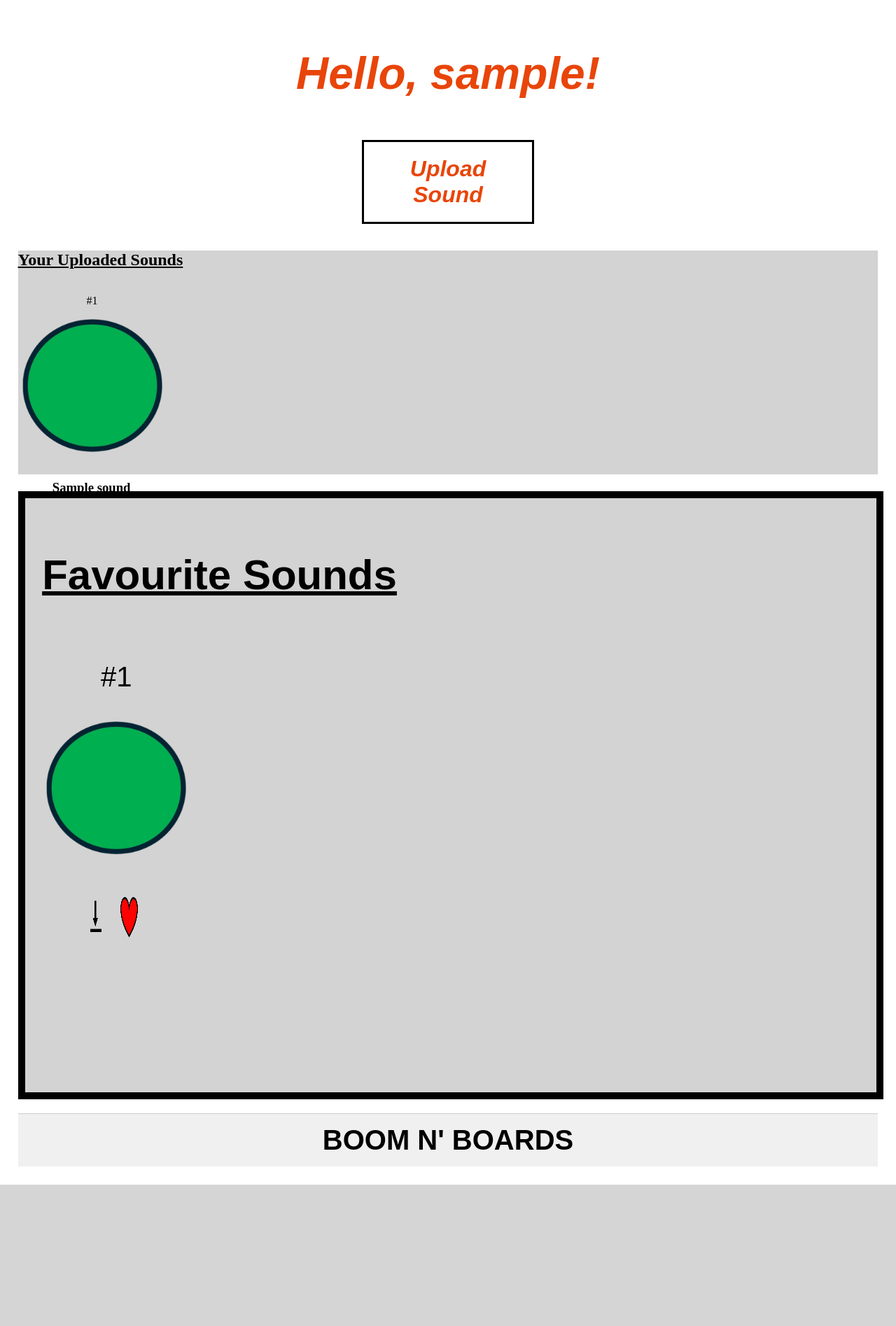
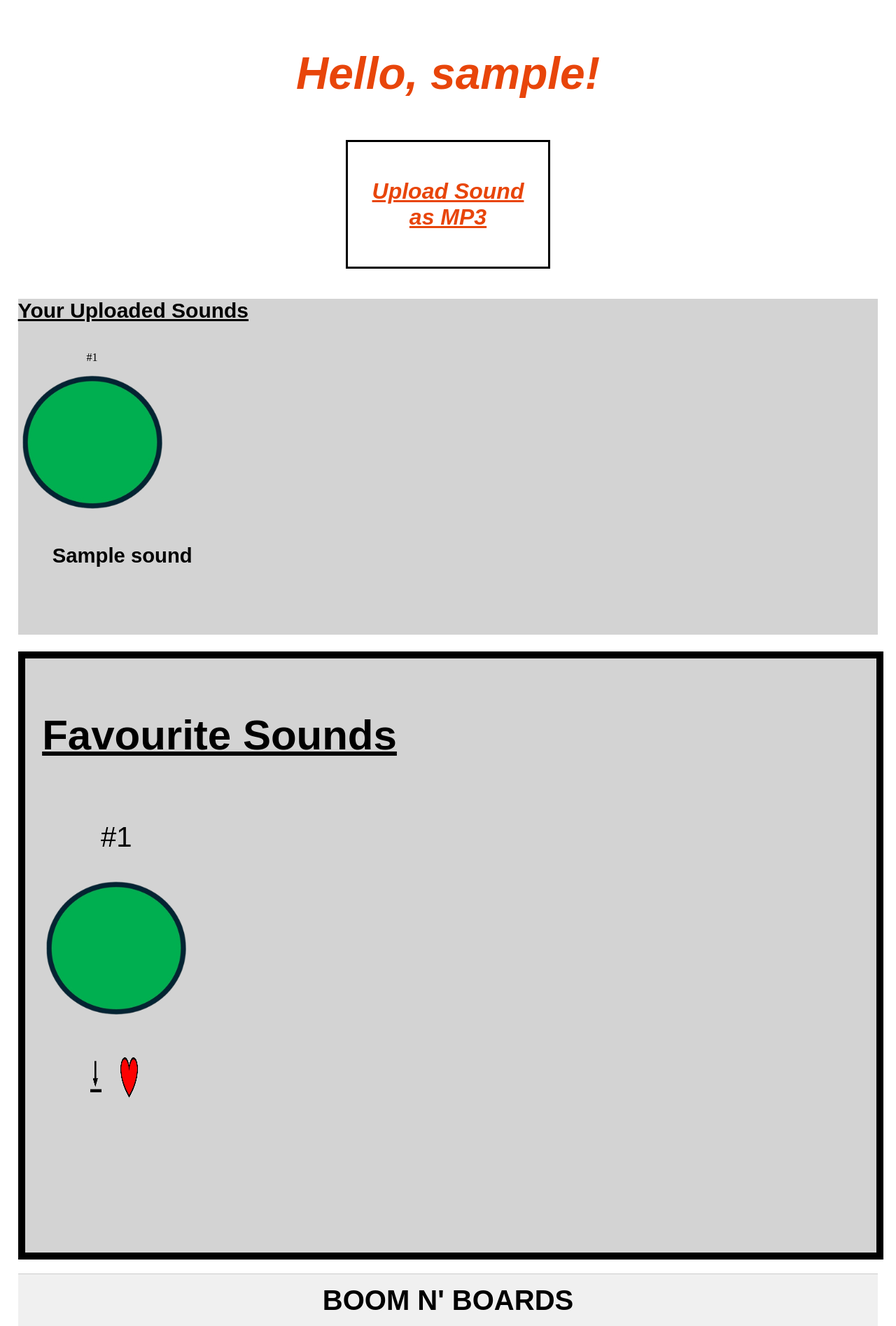
Before and after one commit to MayaJag77/BoomNBoard, a Django app: page /myaccount/ in a window 1280 px wide. Shown: the part 224-2119 px from the top of the page at 70% size. Before the commit the page ends 1917 px from the top, so only its background shows below. Run offline with Django 4.2, Linux system fonts and the light colour scheme; a user stored in the database is signed in; tables that the repository leaves empty hold one stand-in row (values such as "Sample post").

Commit message:
Fixed css for uploads in myaccount.html

```diff
--- a/BoomNBoard/static/styling/style.css
+++ b/BoomNBoard/static/styling/style.css
@@ -345,7 +345,7 @@ button{
     border-width: 10px;
     border-color: black;
     background-color: gray;
-    height: 5em;
+    height: 8em;
     width: 95%;
     font-family: Arial, Helvetica, sans-serif;
     font-size: 40px;
@@ -359,6 +359,10 @@ button{
     margin-right:8%;
     flex-direction: row;
     gap: 13%;
+    font-family: Arial, Helvetica, sans-serif;
+    font-size: 25px;
+    text-align: center;
+    margin-bottom: 1.5%;
 }
 
 .FavouriteDownloadLikeDiv{
--- a/BoomNBoard/templates/BoomNBoard/myaccount.html
+++ b/BoomNBoard/templates/BoomNBoard/myaccount.html
@@ -13,47 +13,18 @@
         {% endif %}</h1>
     <br>
 
-   {% if user.is_authenticated %}
-    <button class="UploadSoundButton" onclick="document.getElementById('uploadForm').style.display='block'; this.style.display='none';">Upload Sound</button>
-
-        <form method="POST" enctype="multipart/form-data" id="uploadForm" style="display:none;">
-        {% csrf_token %}
-        <table style="width:100%; border-spacing: 0 10px;">
-            <tr>
-                <td><label style="font-weight:bold;">Name:</label></td>
-                <td><input type="text" name="name" style="width:100%; padding:6px; border:1px solid #ccc; border-radius:4px;"></td>
-            </tr>
-            <tr>
-                <td><label style="font-weight:bold;">Sound File:</label></td>
-                    <td>
-                        <input type="file" name="soundFile" accept=".mp3" style="width:100%; padding:10px; font-size:1.5rem;">
-                </td>
-            </tr>
-            <tr>
-                <td><label style="font-weight:bold;">Category:</label></td>
-                <td>
-                    <select name="category" style="width:100%; padding:12px; border:2px solid #ccc; border-radius:4px; font-size:1.5rem; background-color:white;">
-                        <option value="">-- Select Category --</option>
-                        <option value="meme">Meme</option>
-                        <option value="ringtone">Ringtone</option>
-                        <option value="music">Music</option>
-                    </select>
-                </td>
-            </tr>
-            <tr>
-                <td><label style="font-weight:bold;">Description:</label></td>
-                <td><textarea name="description" style="width:100%; padding:10px; border:2px solid #ccc; border-radius:4px; font-size:1.5rem;"></textarea></td>
-            </tr>
-        </table>
-        <div style="margin-top:10px;">
-            <button type="submit" class="UploadSoundButton">Submit</button>
-            <button type="button" style="margin-left:10px;" onclick="document.getElementById('uploadForm').style.display='none'; document.getElementById('showFormBtn').style.display='inline-block';">Cancel</button>
-        </div>
-    </form>
+    {% if user.is_authenticated %}
+    <a class="UploadSoundButton" href="#" onclick="document.getElementById('mp3upload').click(); return false;">
+        <p>Upload Sound as MP3</p>
+    </a>
+    <input type="file" id="mp3upload" accept=".mp3" style="display:none;">
+    {% else %}
+        <p>Log in to an account to upload sounds!</p>
+    {% endif %}
     <br>
 
-        <div id="YourSoundsDiv" style="background-color: lightgray; height:20em;">
-            <u><h2 style="text-align: left;">Your Uploaded Sounds</h2></u>
+        <div id="YourSoundsDiv" style="background-color: lightgray; height:30em;">
+            <u><h2 style="text-align: left; font-family: Arial, Helvetica, sans-serif; font-size:30px;" >Your Uploaded Sounds</h2></u>
             {% if UploadedSounds %}
             <div style="display:flex;">
                 {% for sound in UploadedSounds %}
@@ -113,7 +84,6 @@
            {% endif %}
         </div>
 
-    {% endif %}
     <script>
         const RedHeart = "{% static 'images/LikeButtonRed.jpg' %}";
         const WhiteHeart = "{% static 'images/LikeButtonWhite.jpg' %}";
```
Also changed, not shown: 3 other files.
